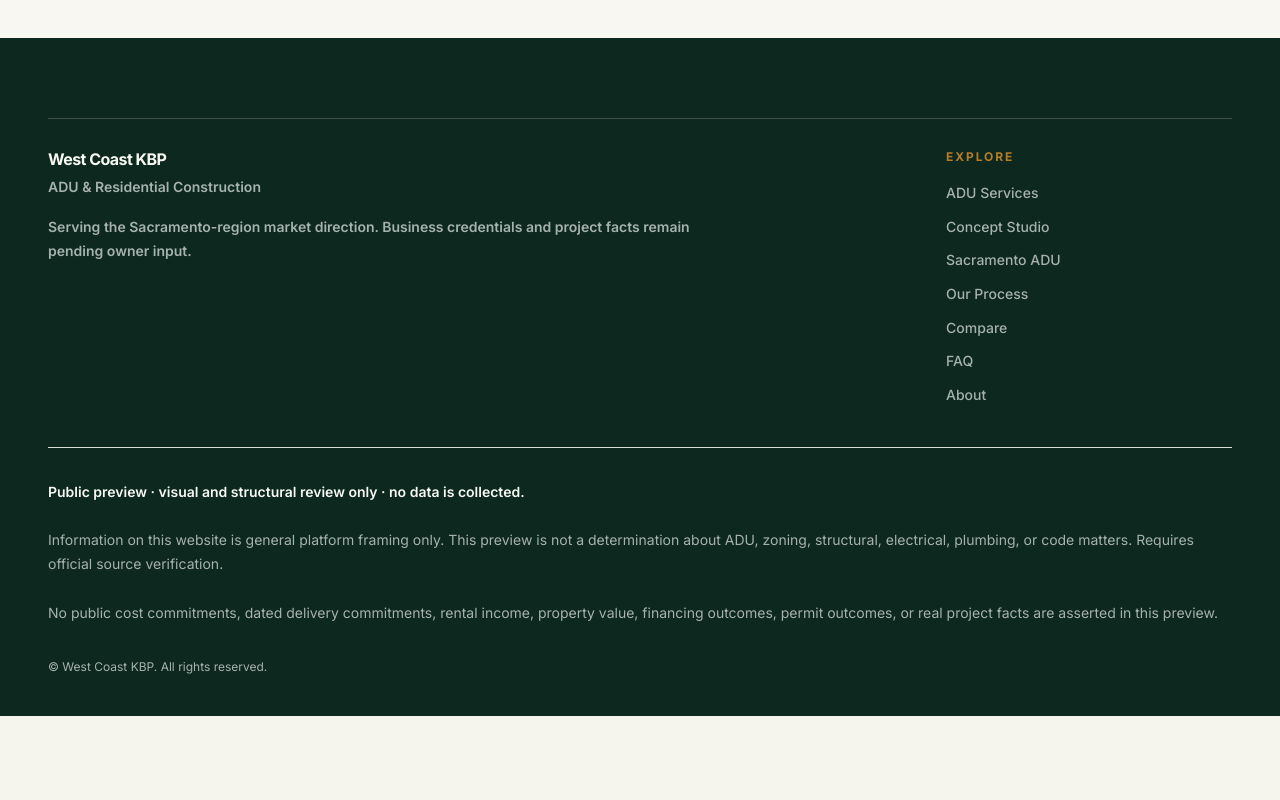
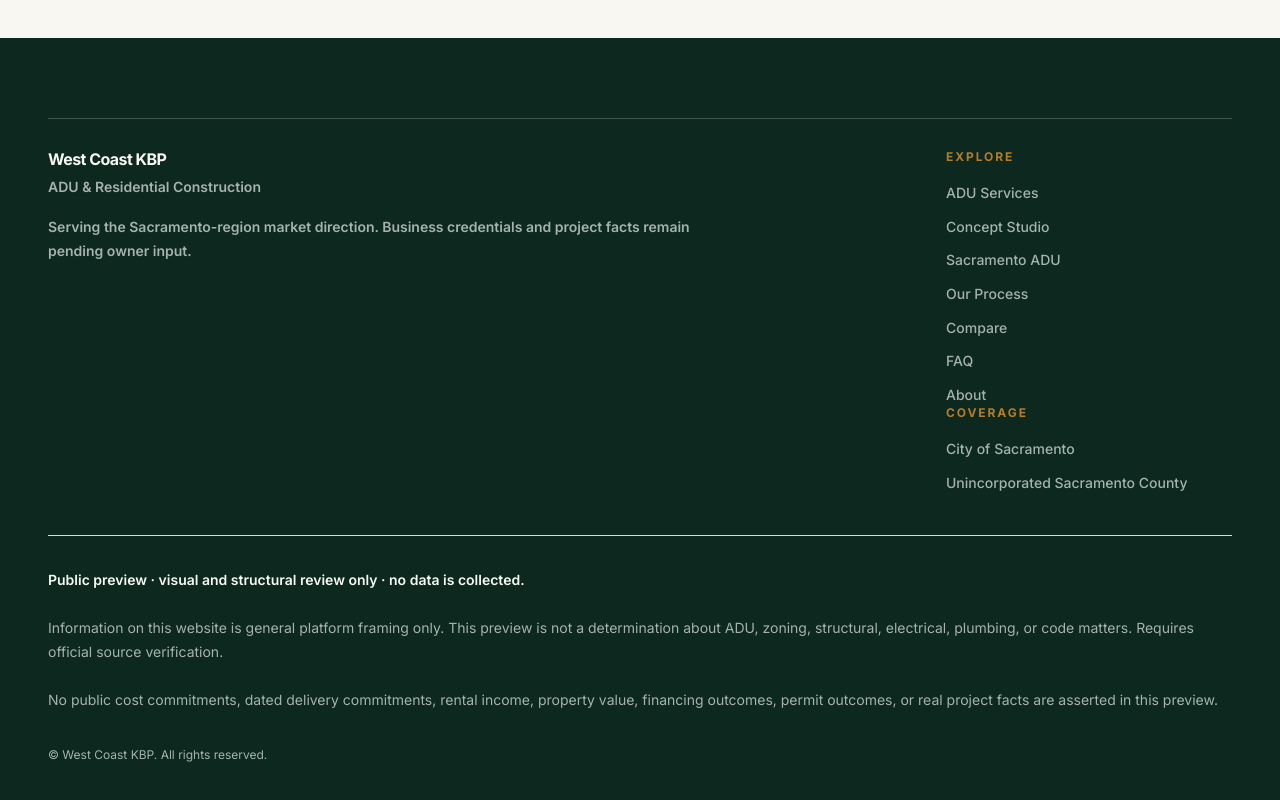
Before and after one commit to WEST-COAST-KBP-ADU/construction-os, a Next.js app: page / in a window 1280 px wide. Shown: the part 3228-4028 px from the top of the page. Before the commit the page ends 3944 px from the top, so only its background shows below. Built offline with nearby package versions, Linux system fonts and the light colour scheme.

Commit message:
feat: restore coverage navigation group

```diff
--- a/src/components/Footer.tsx
+++ b/src/components/Footer.tsx
@@ -20,6 +20,7 @@ export default function Footer() {
             <p className="footer__trust">{footer.trustProof}</p>
           </div>
 
+          <div className="site-footer__navigation-groups">
             <nav className="footer__navigation" aria-label={labels.explore}>
               <p className="footer__eyebrow">{labels.explore}</p>
               <ul className="footer__links">
@@ -32,6 +33,20 @@ export default function Footer() {
                 ))}
               </ul>
             </nav>
+
+            <nav className="footer__navigation" aria-label={footer.coverageLabel}>
+              <p className="footer__eyebrow">{footer.coverageLabel}</p>
+              <ul className="footer__links">
+                {footer.coverage.map((item) => (
+                  <li key={item.href}>
+                    <Link href={item.href} className="footer__link">
+                      {item.label}
+                    </Link>
+                  </li>
+                ))}
+              </ul>
+            </nav>
+          </div>
         </div>
 
         <div className="site-footer__legal">
```
Lines whose indentation alone changed are shown as unchanged.
